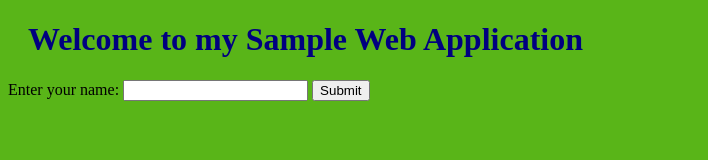
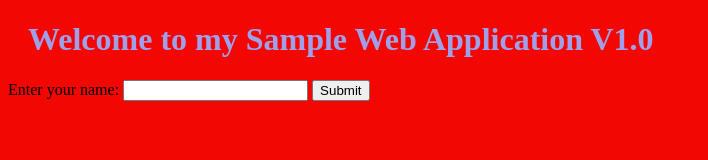
Before and after one commit to devopssuri789/test-demo, a plain HTML site: page index.html in a window 1280 px wide. Shown: the whole page, without its empty margins (0-708 px from the left). Drawn offline with Linux system fonts and the light colour scheme.

Commit message:
index.html modified with v1.0

```diff
--- a/index.html
+++ b/index.html
@@ -5,16 +5,16 @@
     <style>
       /* CSS styles go here */
       body {
-        background-color: rgb(89, 181, 24);
+        background-color: rgb(242, 7, 3);
       }
       h1 {
-        color: navy;
+        color: rgb(159, 159, 234);
         margin-left: 20px;
       }
     </style>
   </head>
   <body>
-    <h1>Welcome to my Sample Web Application</h1>
+    <h1>Welcome to my Sample Web Application V1.0</h1>
     <form>
       <label for="name">Enter your name:</label>
       <input type="text" id="name" name="name">
```
